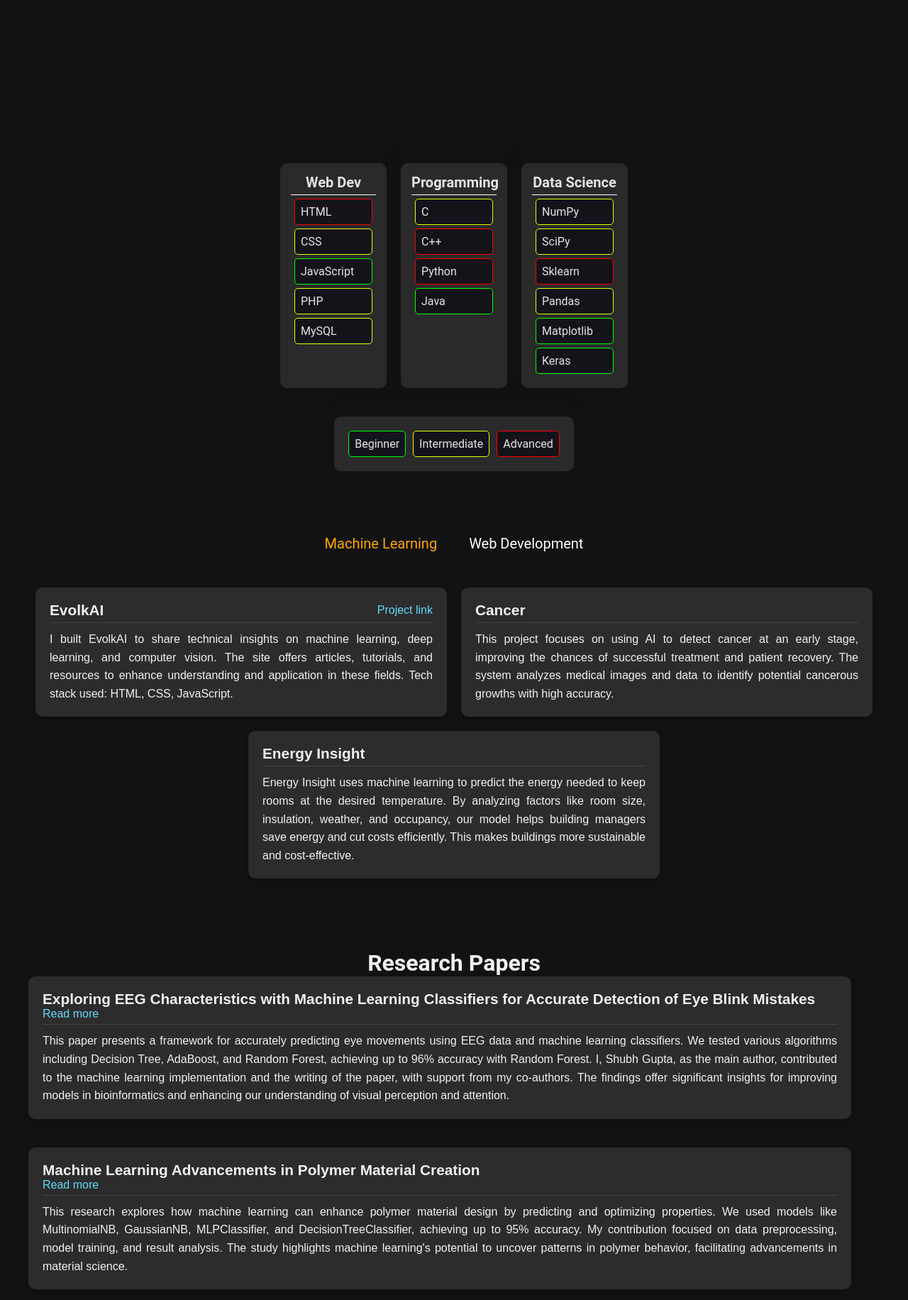
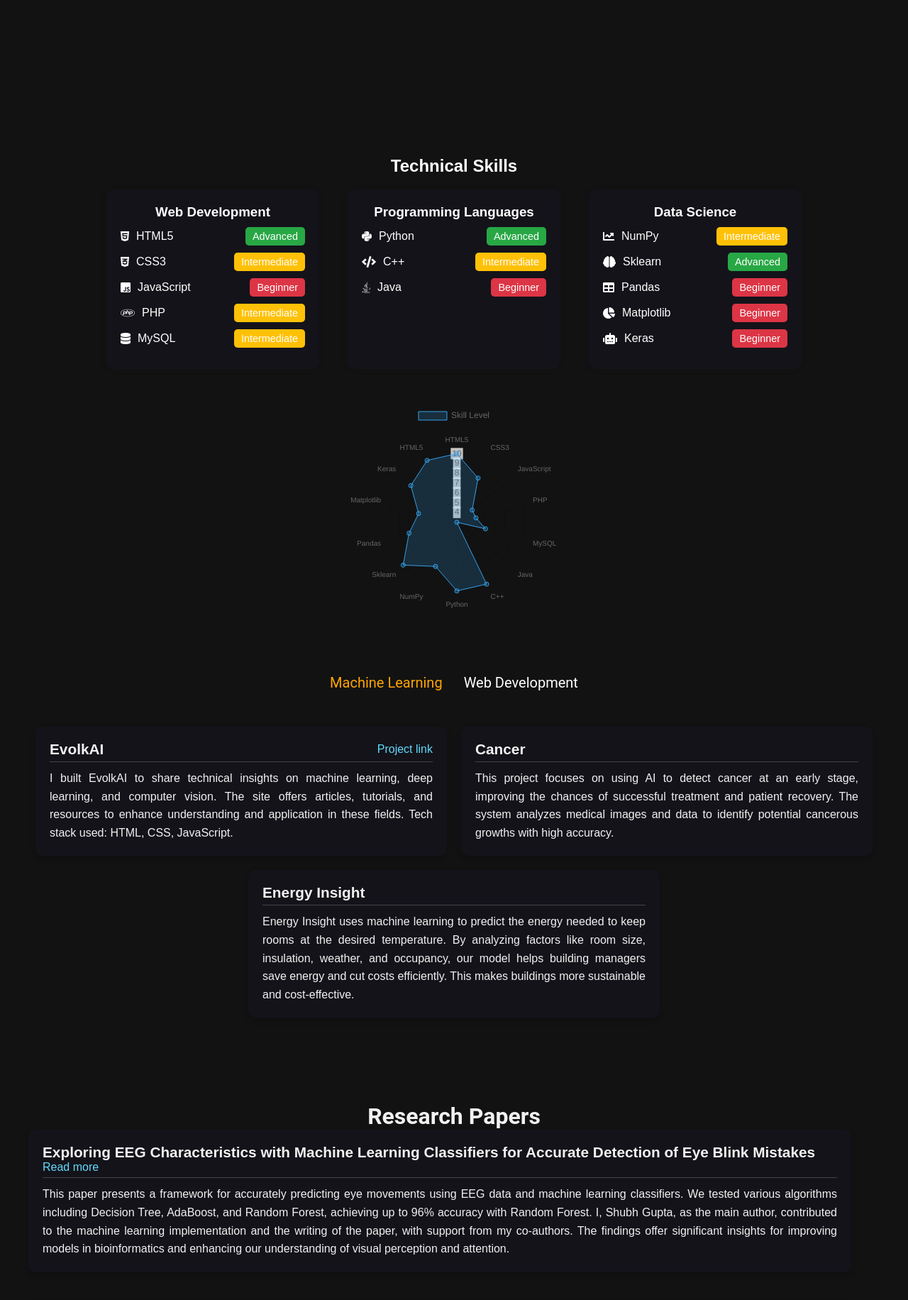
Before and after one commit to ishubhgupta/Portfolio, a PHP site: page / in a window 1280 px wide. Shown: the part 1400-3232 px from the top of the page at 71% size. Run offline with PHP 8.4, Linux system fonts and the light colour scheme; some libraries are stand-ins or nearby versions.

Commit message:
updated background color and all

```diff
--- a/css/index.css
+++ b/css/index.css
@@ -195,83 +196,75 @@ header nav a:hover {
 
 
 /* Tech skills section */
-#tech-skills {
+#tech-skills{
+    font-family: Arial, sans-serif;
+    color: white;
     display: flex;
     flex-direction: column;
 }
 
-/* Tech stack */
 h2 {
+    text-align: center;
+    margin-top: 20px;
+}
+
+.skills-container {
+    display: flex;
+    justify-content: center;
+    flex-wrap: wrap;
+}
+
+.skills-category {
+    margin: 20px;
+    padding: 20px;
+    background-color: #14131a;
+    border-radius: 10px;
+    box-shadow: 0 0 10px rgba(0, 0, 0, 0.1);
+    width: 300px;
+}
+
+.skills-category h3 {
     text-align: center;
 }
 
-.line-right-div {
-    width: 50%;
-    height: 2px;
-    background-color: #8922b4;
-    margin: 10px 225px;
+.skills-category ul {
+    list-style: none;
+    padding: 0;
 }
 
-.tech-stack {
+.skills-category li {
     display: flex;
-    justify-content: space-around;
-    flex-wrap: wrap;
-    padding: 20px;
+    align-items: center;
+    margin: 10px 0;
 }
 
-.tech-category {
-    width: 150px;
-    background-color: #2a2a2b;
-    margin: 10px;
-    padding: 15px;
-    border-radius: 10px;
-    box-shadow: 0 -5px 20px 0 rgba(23, 22, 22, 0.5);
+.skills-category i {
+    margin-right: 10px;
 }
 
-.tech-category h2 {
-    color: #e4e4e7;
-    font-size: 20px;
-    border-bottom: solid white 1px;
-    padding-bottom: 5px;
+.skill-level {
+    margin-left: auto;
+    font-size: 0.9em;
+    padding: 5px 10px;
+    border-radius: 5px;
+    color: #fff;
 }
 
-ul {
-    list-style-type: none;
-    padding: 0;
-    margin: 0;
+.skill-level.advanced {
+    background-color: #28a745;
 }
 
-li {
-    background-color: #14131a;
-    padding: 8px;
-    margin: 5px;
-    border-radius: 5px;
-    color: #e4e4e7;
+.skill-level.intermediate {
+    background-color: #ffc107;
 }
 
-li.highlight {
-    border: 1px solid var(--highlight-border-color);
+.skill-level.beginner {
+    background-color: #dc3545;
 }
 
-li.highlight.beg {
-    --highlight-border-color: #00ff00;
-}
-
-li.highlight.int {
-    --highlight-border-color: #e5ff00;
-}
-
-li.highlight.adv {
-    --highlight-border-color: #ff0000;
-}
-
-.tech-legend {
-    width: fit-content;
-}
-
-.tech-legend ul {
-    display: flex;
-    flex-direction: row;
+.skills-chart {
+    margin-top: 30px;
+    text-align: center;
 }
 
 /* Projects section */
@@ -339,13 +332,13 @@ li.highlight.adv {
 
 /* Individual project */
 .prj {
-    width: calc(50% - 20px); /* Adjust the width here */
-    background-color: #2c2c2c; /* Dark background */
-    color: #f1f1f1; /* Light text color */
-    border-radius: 10px; /* Rounded corners */
-    padding: 20px; /* Padding for inner content */
-    box-shadow: 0 4px 8px rgba(0, 0, 0, 0.2); /* Subtle shadow for depth */
-    font-family: Arial, sans-serif; /* A clean font */
+    width: calc(50% - 20px);
+    background-color: #14131a;
+    color: #f1f1f1;
+    border-radius: 10px;
+    padding: 20px;
+    box-shadow: 0 4px 8px rgba(0, 0, 0, 0.2);
+    font-family: Arial, sans-serif;
 }
 
 /* Project header */
@@ -418,7 +411,7 @@ li.highlight.adv {
 
 /* Individual research paper */
 .research-paper {
-    background-color: #2c2c2c;
+    background-color: #14131a;
     color: #f1f1f1;
     border-radius: 10px;
     padding: 20px;
@@ -646,27 +648,35 @@ li.highlight.adv {
     }
 }
 
-/* Additional styles for menu icon */
-.menu-icon {
-    display: none;
-    cursor: pointer;
-}
-
-.nav-links {
-    display: flex;
-    gap: 15px;
-}
-
-@media (max-width: 768px) {
-    .menu-icon {
-        display: block;
+@media (max-width: 480px) {
+    /* Mobile */
+    .name-header {
+        font-size: 16px;
     }
 
-    .nav-links {
-        display: none;
+    .menu-icon {
+        font-size: 30px;
+    }
+
+    .nav-links a {
+        font-size: 16px;
+        margin: 0 5px;
+    }
+
+    .profile-image {
+        max-width: 10em;
+    }
+
+    .name {
+        font-size: 2.5em;
+    }
+
+    .profession {
+        font-size: 1em;
+        text-align: center;
     }
 }
 
-.nav-links.open {
+.nav-links.open{
     display: flex;
 }
--- a/index.html
+++ b/index.html
@@ -6,11 +6,19 @@
     <link href="https://fonts.googleapis.com/icon?family=Material+Icons" rel="stylesheet">
     <link rel="stylesheet" href="css/index.css">
     <link rel="stylesheet" href="https://cdnjs.cloudflare.com/ajax/libs/font-awesome/5.15.4/css/all.min.css">
+    <link rel="stylesheet" href="https://cdn.jsdelivr.net/npm/devicons@2.15.1/css/devicons.min.css">
+    <link rel="stylesheet" href="https://cdnjs.cloudflare.com/ajax/libs/font-awesome/5.15.3/css/all.min.css">
+    <link href="https://fonts.googleapis.com/icon?family=Material+Icons" rel="stylesheet">
+
+    <link rel="stylesheet" href="https://cdn.jsdelivr.net/npm/devicons@1.8.0/css/devicons.min.css">
+
+    <link rel="stylesheet" href="https://cdnjs.cloudflare.com/ajax/libs/simple-icons/7.18.0/simple-icons.min.css">
     <script src="js/index.js" defer></script>
     <script type="text/javascript" src="https://cdn.emailjs.com/dist/email.min.js"></script>
     <script type="text/javascript">
+
         (function(){
-            emailjs.init("ryhAzoTHNpjQ_kZ1K9DHh"); // Replace with your User ID
+            emailjs.init("ryhAzoTHNpjQ_kZ1K9DHh");
         })();
     </script>
     <title>Shubh Gupta</title>
@@ -19,7 +27,7 @@
     <header>
         <nav>
             <span class="name-header">Shubh Gupta</span>
-            <span class="menu-icon material-icons" id="menu-icon" aria-label="Menu">menu</span>
+            <span class="menu-icon fas fa-bars" id="menu-icon" aria-label="Menu"></span>
             <div class="nav-links" id="nav-links">
                 <a href="#home" id="nav-home">Home</a>
                 <a href="#about-me" id="nav-about">About Me</a>
@@ -30,6 +38,7 @@
             </div>
         </nav>
     </header>
+
     <main>
         <section id="home">
             <div class="content-wrapper">
@@ -58,46 +67,43 @@
         </section>
 
         <section id="tech-skills">
-            <div class="tech-stack">
-                <div class="tech-category">
-                    <h2>Web Dev</h2>
+            <h2>Technical Skills</h2>
+            <div class="skills-container">
+                <div class="skills-category">
+                    <h3>Web Development</h3>
                     <ul>
-                        <li class="highlight adv">HTML</li>
-                        <li class="highlight int">CSS</li>
-                        <li class="highlight beg">JavaScript</li>
-                        <li class="highlight int">PHP</li>
-                        <li class="highlight int">MySQL</li>
+                        <li><i class="fab fa-html5"></i> HTML5 <span class="skill-level advanced">Advanced</span></li>
+                        <li><i class="fab fa-css3-alt"></i> CSS3 <span class="skill-level intermediate">Intermediate</span></li>
+                        <li><i class="fab fa-js-square"></i> JavaScript <span class="skill-level beginner">Beginner</span></li>
+                        <li><i class="fab fa-php"></i> PHP <span class="skill-level intermediate">Intermediate</span></li>
+                        <li><i class="fas fa-database"></i> MySQL <span class="skill-level intermediate">Intermediate</span></li>
                     </ul>
                 </div>
-                <div class="tech-category">
-                    <h2>Programming</h2>
+                <div class="skills-category">
+                    <h3>Programming Languages</h3>
                     <ul>
-                        <li class="highlight int">C</li>
-                        <li class="highlight adv">C++</li>
-                        <li class="highlight adv">Python</li>
-                        <li class="highlight beg">Java</li>
+                        <li><i class="fab fa-python"></i> Python <span class="skill-level advanced">Advanced</span></li>
+                        <li><i class="fas fa-code"></i> C++ <span class="skill-level intermediate">Intermediate</span></li>
+                        <li><i class="fab fa-java"></i> Java <span class="skill-level beginner">Beginner</span></li>
                     </ul>
                 </div>
-                <div class="tech-category">
-                    <h2>Data Science</h2>
+                <div class="skills-category">
+                    <h3>Data Science</h3>
                     <ul>
-                        <li class="highlight int">NumPy</li>
-                        <li class="highlight int">SciPy</li>
-                        <li class="highlight adv">Sklearn</li>
-                        <li class="highlight int">Pandas</li>
-                        <li class="highlight beg">Matplotlib</li>
-                        <li class="highlight beg">Keras</li>
+                        <li><i class="fas fa-chart-line"></i> NumPy <span class="skill-level intermediate">Intermediate</span></li>
+                        <li><i class="fas fa-brain"></i> Sklearn <span class="skill-level advanced">Advanced</span></li>
+                        <li><i class="fas fa-table"></i> Pandas <span class="skill-level beginner">Beginner</span></li>
+                        <li><i class="fas fa-chart-pie"></i> Matplotlib <span class="skill-level beginner">Beginner</span></li>
+                        <li><i class="fas fa-robot"></i> Keras <span class="skill-level beginner">Beginner</span></li>
                     </ul>
                 </div>
             </div>
-            <div class="tech-category tech-legend">
-                <ul>
-                    <li class="highlight beg">Beginner</li>
-                    <li class="highlight int">Intermediate</li>
-                    <li class="highlight adv">Advanced</li>
-                </ul>
+            <div class="skills-chart">
+                <canvas id="skillsChart"></canvas>
             </div>
         </section>
+        <script src="https://cdn.jsdelivr.net/npm/chart.js"></script>
+
 
         <section id="projects">
             <nav class="prj-nav nav-links" id="prj-nav" role="navigation" aria-label="Project navigation">
--- a/js/index.js
+++ b/js/index.js
@@ -27,8 +27,21 @@ document.addEventListener("DOMContentLoaded", function() {
     const menuIcon = document.getElementById('menu-icon');
     const navLinks = document.getElementById('nav-links');
 
-    menuIcon.addEventListener('click', () => {
+    menuIcon.addEventListener('click', function (e) {
+        e.stopPropagation();
         navLinks.classList.toggle('open');
+    });
+
+    document.addEventListener('click', function (e) {
+        if (!navLinks.contains(e.target) && !menuIcon.contains(e.target)) {
+            navLinks.classList.remove('open');
+        }
+    });
+
+    window.addEventListener('resize', function () {
+        if (window.innerWidth >= 768) {
+            navLinks.classList.remove('open');
+        }
     });
 
     // Navigation link color change on scroll
@@ -97,4 +110,27 @@ document.addEventListener("DOMContentLoaded", function() {
                 console.log('Failed to send message:', error);
             });
     });
+
+    var ctx = document.getElementById('skillsChart').getContext('2d');
+    var skillsChart = new Chart(ctx, {
+        type: 'radar',
+        data: {
+            labels: ['HTML5', 'CSS3', 'JavaScript', 'PHP', 'MySQL', 'Java', 'C++', 'Python', 'NumPy', 'Sklearn', 'Pandas', 'Matplotlib', 'Keras', 'HTML5'], // Duplicate HTML5 at the end
+            datasets: [{
+                label: 'Skill Level',
+                data: [10, 8, 5, 5, 6, 3, 10, 10, 8, 10, 8, 7, 9, 10], // Duplicate the first skill level at the end
+                backgroundColor: 'rgba(54, 162, 235, 0.2)',
+                borderColor: 'rgba(54, 162, 235, 1)',
+                borderWidth: 1
+            }]
+        },
+        options: {
+            scale: {
+                ticks: {
+                    beginAtZero: true,
+                    max: 10 // Changed to match the provided skill levels
+                }
+            }
+        }
+    });
 });
```
Also changed, not shown: other parts of css/index.css (+39 -29 lines).
